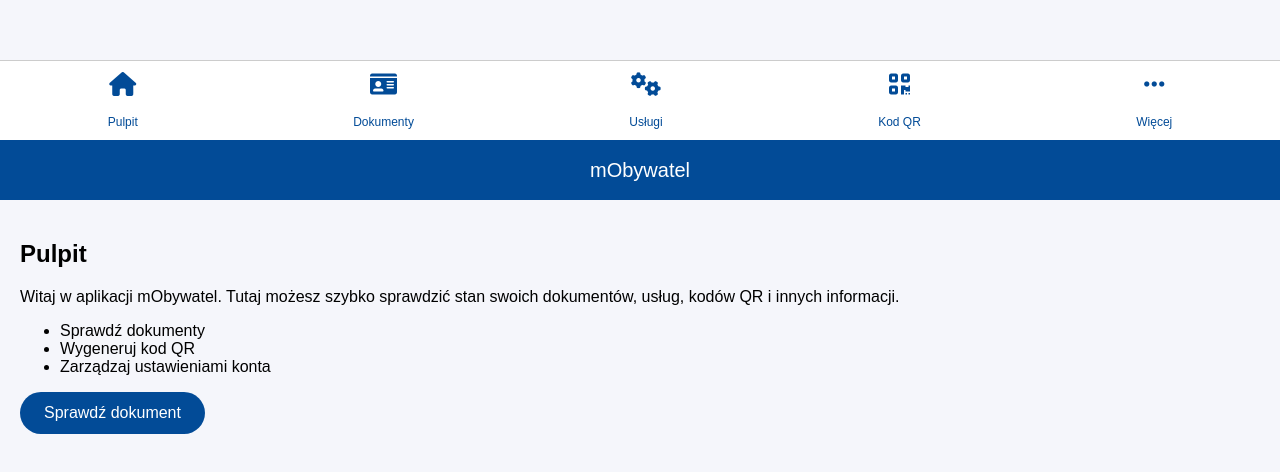
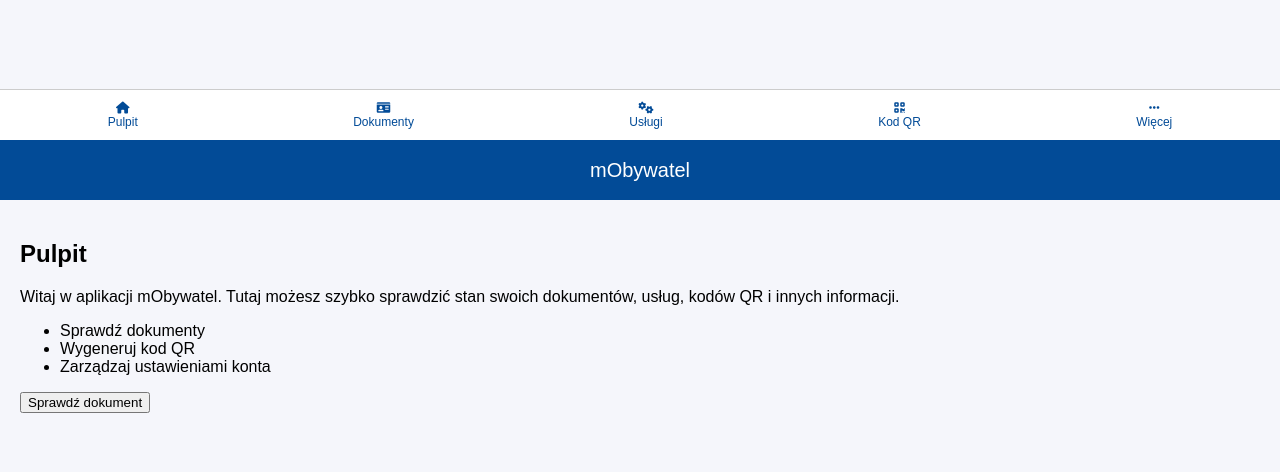
Before and after one commit to suchka9/mDow-, a plain HTML site: page index.html in a window 1280 px wide. Shown: the part 660-1132 px from the top of the page. Drawn offline with Linux system fonts and the light colour scheme.

Commit message:
Update style.css

```diff
--- a/style.css
+++ b/style.css
@@ -49,89 +49,3 @@
     color: #024b97;
     cursor: pointer;
 }
-/* Общие стили */
-body {
-    margin: 0;
-    font-family: sans-serif;
-    background-color: #f5f6fb;
-}
-
-.app {
-    display: flex;
-    flex-direction: column;
-    height: 100vh;
-}
-
-/* Верхняя панель */
-.top_bar {
-    height: 60px;
-    background-color: #024b97;
-    color: white;
-    display: flex;
-    align-items: center;
-    justify-content: center;
-    font-size: 20px;
-}
-
-/* Экраны */
-.screen {
-    display: none;
-    flex: 1;
-    padding: 20px;
-    overflow-y: auto;
-    opacity: 0;
-    transition: opacity 0.5s ease-in-out;
-}
-
-.screen.active {
-    display: block;
-    opacity: 1;
-}
-
-/* Кнопки для экрана */
-.action_button {
-    background-color: #024b97;
-    color: white;
-    font-size: 16px;
-    padding: 12px 24px;
-    border: none;
-    border-radius: 25px;
-    cursor: pointer;
-    transition: background-color 0.3s ease;
-}
-
-.action_button:hover {
-    background-color: #1a6bcb;
-}
-
-/* Нижняя панель */
-.bottom_bar {
-    display: flex;
-    justify-content: space-around;
-    background-color: #ffffff;
-    border-top: 1px solid #ccc;
-    padding: 10px 0;
-    position: fixed;
-    bottom: 0;
-    width: 100%;
-}
-
-.bottom_bar button {
-    background: none;
-    border: none;
-    font-size: 12px;
-    color: #024b97;
-    cursor: pointer;
-    display: flex;
-    flex-direction: column;
-    align-items: center;
-}
-
-.bottom_bar button:hover {
-    color: #1a6bcb;
-}
-
-.bottom_bar i {
-    font-size: 24px;
-    margin-bottom: 5px;
-}
```
